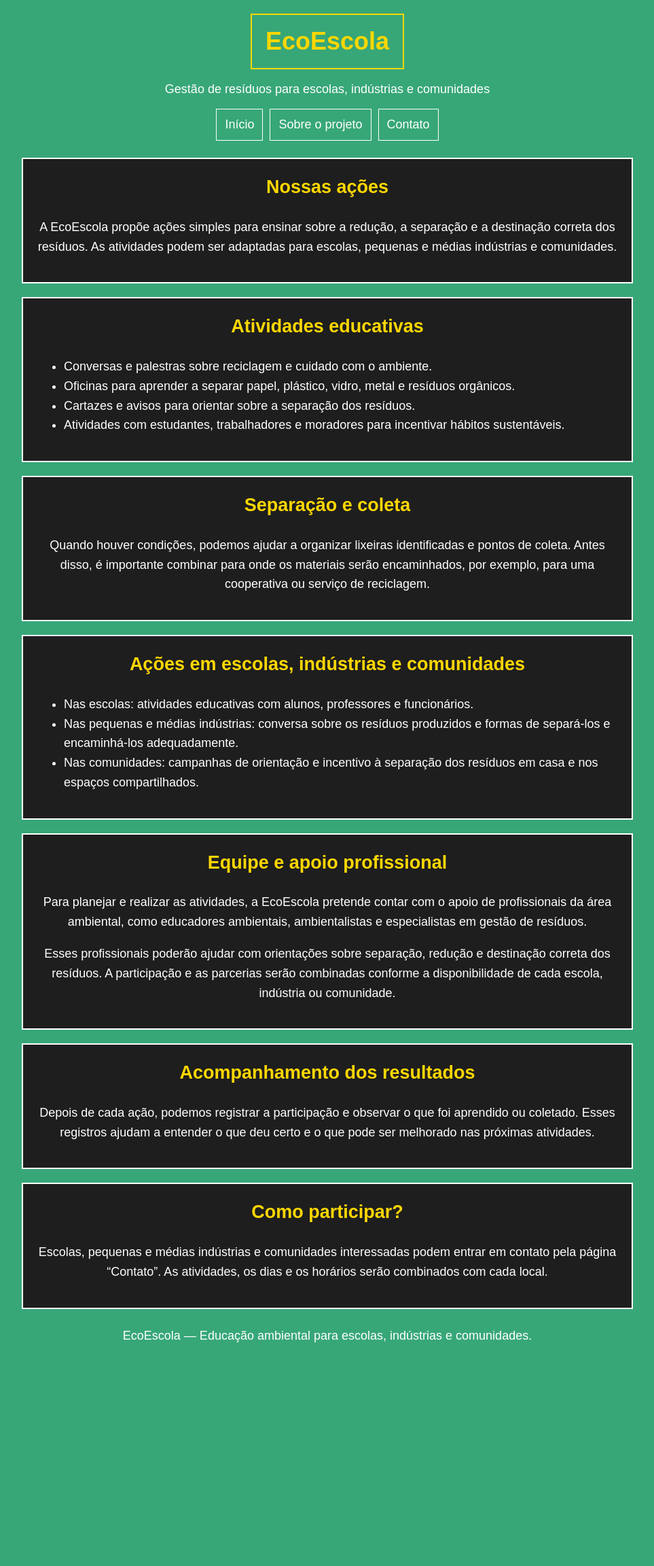
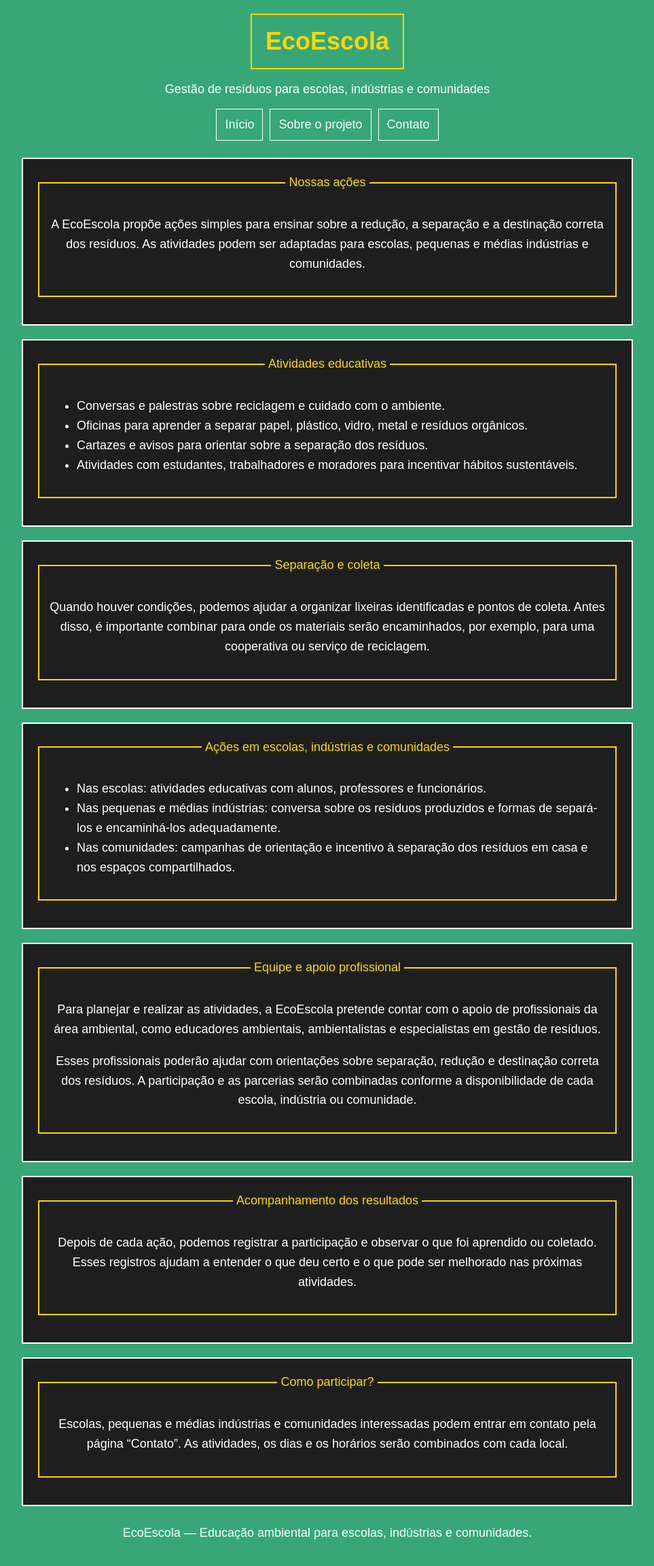
Before and after one commit to dfelix126/ecoEscola, a plain HTML site: page acoes.html in a window 1280 px wide. Shown: the whole page at 68% size, without its empty margins (158-1121 px from the left). Before the commit the page ends 2017 px from the top, so only its background shows below. Drawn offline with Linux system fonts and the light colour scheme.

Commit message:
Add files via upload

```diff
--- a/acoes.html
+++ b/acoes.html
@@ -23,36 +23,43 @@
 
   <main>
     <section class="cartao">
-      <h2>Nossas ações</h2>
+      <fieldset>
+        <legend>Nossas ações</legend>
         <p>
           A EcoEscola propõe ações simples para ensinar sobre a redução,
           a separação e a destinação correta dos resíduos. As atividades
           podem ser adaptadas para escolas, pequenas e médias indústrias
           e comunidades.
         </p>
+      </fieldset>
     </section>
 
     <section class="cartao">
-      <h2>Atividades educativas</h2>
+      <fieldset>
+        <legend>Atividades educativas</legend>
         <ul>
           <li>Conversas e palestras sobre reciclagem e cuidado com o ambiente.</li>
           <li>Oficinas para aprender a separar papel, plástico, vidro, metal e resíduos orgânicos.</li>
           <li>Cartazes e avisos para orientar sobre a separação dos resíduos.</li>
           <li>Atividades com estudantes, trabalhadores e moradores para incentivar hábitos sustentáveis.</li>
         </ul>
+      </fieldset>
     </section>
 
     <section class="cartao">
-      <h2>Separação e coleta</h2>
+      <fieldset>
+        <legend>Separação e coleta</legend>
         <p>
           Quando houver condições, podemos ajudar a organizar lixeiras identificadas
           e pontos de coleta. Antes disso, é importante combinar para onde os materiais
           serão encaminhados, por exemplo, para uma cooperativa ou serviço de reciclagem.
         </p>
+      </fieldset>
     </section>
 
     <section class="cartao">
-      <h2>Ações em escolas, indústrias e comunidades</h2>
+      <fieldset>
+        <legend>Ações em escolas, indústrias e comunidades</legend>
         <ul>
           <li>
             Nas escolas: atividades educativas com alunos, professores e funcionários.
@@ -66,10 +73,12 @@
             resíduos em casa e nos espaços compartilhados.
           </li>
         </ul>
+      </fieldset>
     </section>
 
     <section class="cartao">
-      <h2>Equipe e apoio profissional</h2>
+      <fieldset>
+        <legend>Equipe e apoio profissional</legend>
         <p>
           Para planejar e realizar as atividades, a EcoEscola pretende contar
           com o apoio de profissionais da área ambiental, como educadores
@@ -81,24 +90,29 @@
           serão combinadas conforme a disponibilidade de cada escola, indústria
           ou comunidade.
         </p>
+      </fieldset>
     </section>
 
     <section class="cartao">
-      <h2>Acompanhamento dos resultados</h2>
+      <fieldset>
+        <legend>Acompanhamento dos resultados</legend>
         <p>
           Depois de cada ação, podemos registrar a participação e observar o que foi
           aprendido ou coletado. Esses registros ajudam a entender o que deu certo
           e o que pode ser melhorado nas próximas atividades.
         </p>
+      </fieldset>
     </section>
 
     <section class="cartao">
-      <h2>Como participar?</h2>
+      <fieldset>
+        <legend>Como participar?</legend>
         <p>
           Escolas, pequenas e médias indústrias e comunidades interessadas podem
           entrar em contato pela página “Contato”. As atividades, os dias e os
           horários serão combinados com cada local.
         </p>
+      </fieldset>
     </section>
   </main>
 
```
Also changed, not shown: contato.html (+19 -7 lines), index.html (+9 -3 lines), sobre.html (+12 -4 lines). Lines whose indentation alone changed are shown as unchanged.
